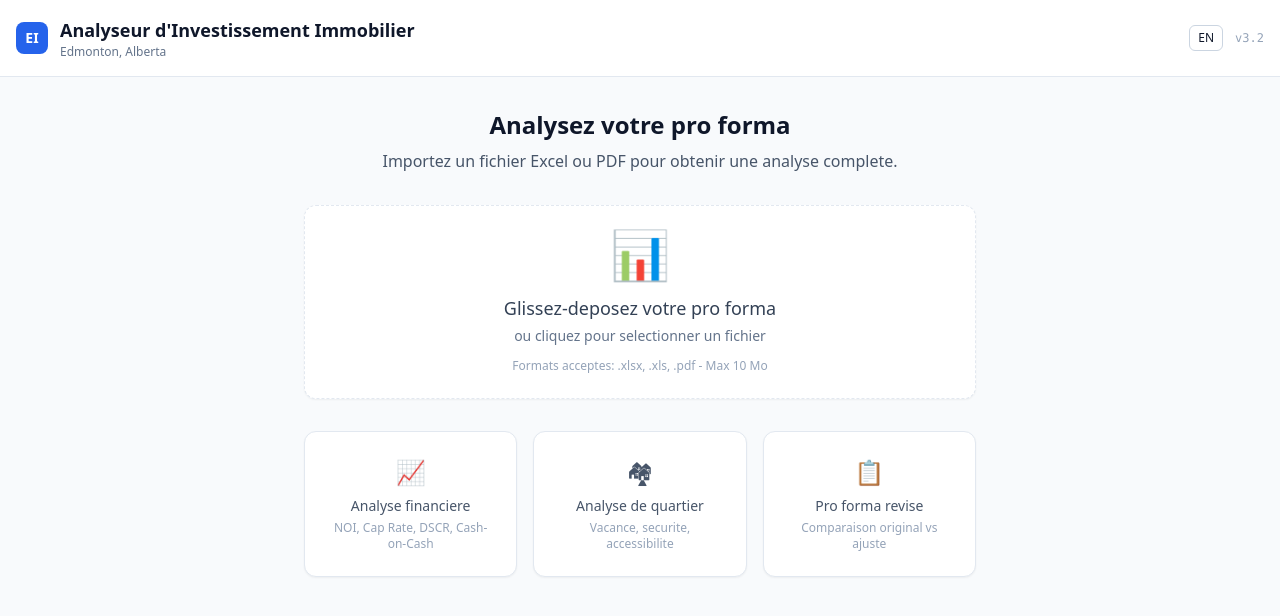
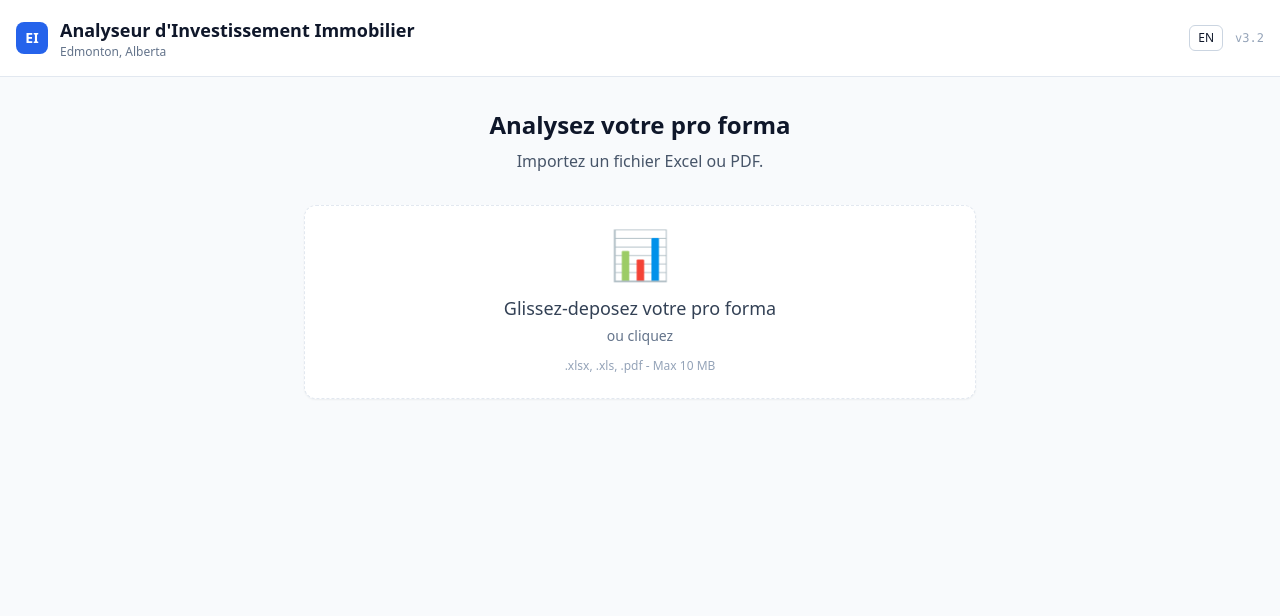
Before and after one commit to yohanvernet-cmd/edmonton-investment-analyzer, a Next.js app: page / in a window 1280 px wide. Shown: the top 616 px of the page. Built offline with nearby package versions, Linux system fonts and the light colour scheme.

Commit message:
fix: simple server-side upload, no client-side complexity

```diff
--- a/src/components/upload/FileUpload.tsx
+++ b/src/components/upload/FileUpload.tsx
@@ -1,119 +1,46 @@
 'use client';
-
 import { useCallback } from 'react';
 import { useDropzone } from 'react-dropzone';
 import { useAppStore } from '@/hooks/useAppStore';
 import { useT } from '@/hooks/useLang';
-import { signedFetch } from '@/lib/aws-auth';
-import * as XLSX from 'xlsx';
-
-function excelToText(buffer: ArrayBuffer): string {
-  const wb = XLSX.read(buffer, { type: 'array' });
-  const lines: string[] = [];
-  for (const name of wb.SheetNames) {
-    lines.push('=== ' + name + ' ===');
-    const ws = wb.Sheets[name];
-    const data = XLSX.utils.sheet_to_json<any[]>(ws, { header: 1, defval: '' });
-    for (const row of data) {
-      const vals = (row as any[]).map(c => (c ?? '').toString().trim()).filter(Boolean);
-      if (vals.length) lines.push(vals.join(' | '));
-    }
-  }
-  return lines.join('\n');
-}
 
 export function FileUpload() {
   const { setFile, setStep, setProgress, setAnalysis, setError } = useAppStore();
   const t = useT();
-
   const onDrop = useCallback(async (acceptedFiles: File[]) => {
     const file = acceptedFiles[0];
     if (!file) return;
     setFile(file);
     setStep('extracting');
-    setProgress(10, t('Extraction des donnees du pro forma...', 'Extracting pro forma data...'));
-
+    setProgress(10, t('Extraction...', 'Extracting...'));
     try {
-      const buffer = await file.arrayBuffer();
-      let textContent: string;
-
-      if (file.name.toLowerCase().endsWith('.pdf')) {
-        const bytes = new Uint8Array(buffer);
-        const decoder = new TextDecoder('utf-8', { fatal: false });
-        textContent = decoder.decode(bytes);
-        if (textContent.includes('%PDF')) {
-          const matches = textContent.match(/\(([^)]+)\)/g) || [];
-          textContent = matches.map(m => m.slice(1, -1)).join(' ');
-        }
-      } else {
-        textContent = excelToText(buffer);
-      }
-
-      if (textContent.trim().length < 50) {
-        throw new Error(t('Le fichier semble vide ou illisible.', 'The file seems empty or unreadable.'));
-      }
-
-      setProgress(30, t('Analyse IA en cours (Claude via AWS Bedrock)...', 'AI analysis in progress (Claude via AWS Bedrock)...'));
+      const formData = new FormData();
+      formData.append('file', file);
+      setProgress(30, t('Analyse IA (Claude via Bedrock)...', 'AI analysis (Claude via Bedrock)...'));
       setStep('analyzing');
-
-      const body = JSON.stringify({ content: 'Nom du fichier: ' + file.name + '\n\n' + textContent });
-      const aiRes = await signedFetch(body);
-
-      if (!aiRes.ok) {
-        const err = await aiRes.json().catch(() => ({ error: 'Erreur IA' }));
-        throw new Error(err.error || 'Erreur IA: ' + aiRes.status);
-      }
-
-      const aiData = await aiRes.json();
-
+      const res = await fetch('/api/analyze', { method: 'POST', body: formData });
       setProgress(60, t('Analyse du quartier...', 'Analyzing neighborhood...'));
       setStep('neighborhood');
-
-      const analysisRes = await fetch('/api/analyze-local', {
-        method: 'POST',
-        headers: { 'Content-Type': 'application/json' },
-        body: JSON.stringify({ aiData, fileName: file.name, textContent }),
-      });
-
-      if (!analysisRes.ok) {
-        const err = await analysisRes.json().catch(() => ({ error: 'Erreur analyse' }));
-        throw new Error(err.error || 'Erreur analyse');
-      }
-
-      setProgress(90, t('Generation du rapport...', 'Generating report...'));
-      const analysis = await analysisRes.json();
-      setProgress(100, t('Analyse terminee!', 'Analysis complete!'));
+      if (!res.ok) { const err = await res.json(); throw new Error(err.error || 'Erreur'); }
+      setProgress(90, t('Rapport...', 'Report...'));
+      const analysis = await res.json();
+      setProgress(100, t('Termine!', 'Done!'));
       setTimeout(() => { setAnalysis(analysis); setStep('complete'); }, 500);
     } catch (err: any) { setError(err.message); }
   }, [setFile, setStep, setProgress, setAnalysis, setError, t]);
-
-  const { getRootProps, getInputProps, isDragActive } = useDropzone({
-    onDrop,
-    accept: { 'application/vnd.openxmlformats-officedocument.spreadsheetml.sheet': ['.xlsx'], 'application/vnd.ms-excel': ['.xls'], 'application/pdf': ['.pdf'] },
-    maxFiles: 1, maxSize: 10 * 1024 * 1024,
-  });
-
+  const { getRootProps, getInputProps, isDragActive } = useDropzone({ onDrop, accept: { 'application/vnd.openxmlformats-officedocument.spreadsheetml.sheet': ['.xlsx'], 'application/vnd.ms-excel': ['.xls'], 'application/pdf': ['.pdf'] }, maxFiles: 1, maxSize: 10*1024*1024 });
   return (
     <div className="max-w-2xl mx-auto">
       <div className="text-center mb-8">
         <h2 className="text-2xl font-bold text-slate-900 mb-2">{t('Analysez votre pro forma', 'Analyze your pro forma')}</h2>
-        <p className="text-slate-600">{t('Importez un fichier Excel ou PDF pour obtenir une analyse complete.', 'Upload an Excel or PDF file to get a complete analysis.')}</p>
+        <p className="text-slate-600">{t('Importez un fichier Excel ou PDF.', 'Upload an Excel or PDF file.')}</p>
       </div>
       <div {...getRootProps()} className={`card cursor-pointer border-2 border-dashed transition-all text-center py-16 ${isDragActive ? 'border-brand-500 bg-brand-50' : 'border-slate-300 hover:border-brand-400 hover:bg-slate-50'}`}>
         <input {...getInputProps()} />
         <div className="text-5xl mb-4">&#x1F4CA;</div>
-        <p className="text-lg font-medium text-slate-700 mb-1">{isDragActive ? t('Deposez le fichier ici...', 'Drop the file here...') : t('Glissez-deposez votre pro forma', 'Drag & drop your pro forma')}</p>
-        <p className="text-sm text-slate-500">{t('ou cliquez pour selectionner un fichier', 'or click to select a file')}</p>
-        <p className="text-xs text-slate-400 mt-3">{t('Formats acceptes: .xlsx, .xls, .pdf - Max 10 Mo', 'Accepted formats: .xlsx, .xls, .pdf - Max 10 MB')}</p>
-      </div>
-      <div className="mt-8 grid grid-cols-3 gap-4 text-center text-sm text-slate-600">
-        {[
-          ['\u{1F4C8}', t('Analyse financiere', 'Financial Analysis'), 'NOI, Cap Rate, DSCR, Cash-on-Cash'],
-          ['\u{1F3D8}', t('Analyse de quartier', 'Neighborhood Analysis'), t('Vacance, securite, accessibilite', 'Vacancy, safety, accessibility')],
-          ['\u{1F4CB}', t('Pro forma revise', 'Revised Pro Forma'), t('Comparaison original vs ajuste', 'Original vs adjusted comparison')],
-        ].map(([icon, title, desc]) => (
-          <div key={title} className="card"><div className="text-2xl mb-2">{icon}</div><div className="font-medium">{title}</div><div className="text-xs text-slate-400 mt-1">{desc}</div></div>
-        ))}
+        <p className="text-lg font-medium text-slate-700 mb-1">{isDragActive ? t('Deposez ici...', 'Drop here...') : t('Glissez-deposez votre pro forma', 'Drag & drop your pro forma')}</p>
+        <p className="text-sm text-slate-500">{t('ou cliquez', 'or click')}</p>
+        <p className="text-xs text-slate-400 mt-3">.xlsx, .xls, .pdf - Max 10 MB</p>
       </div>
     </div>
   );
```
